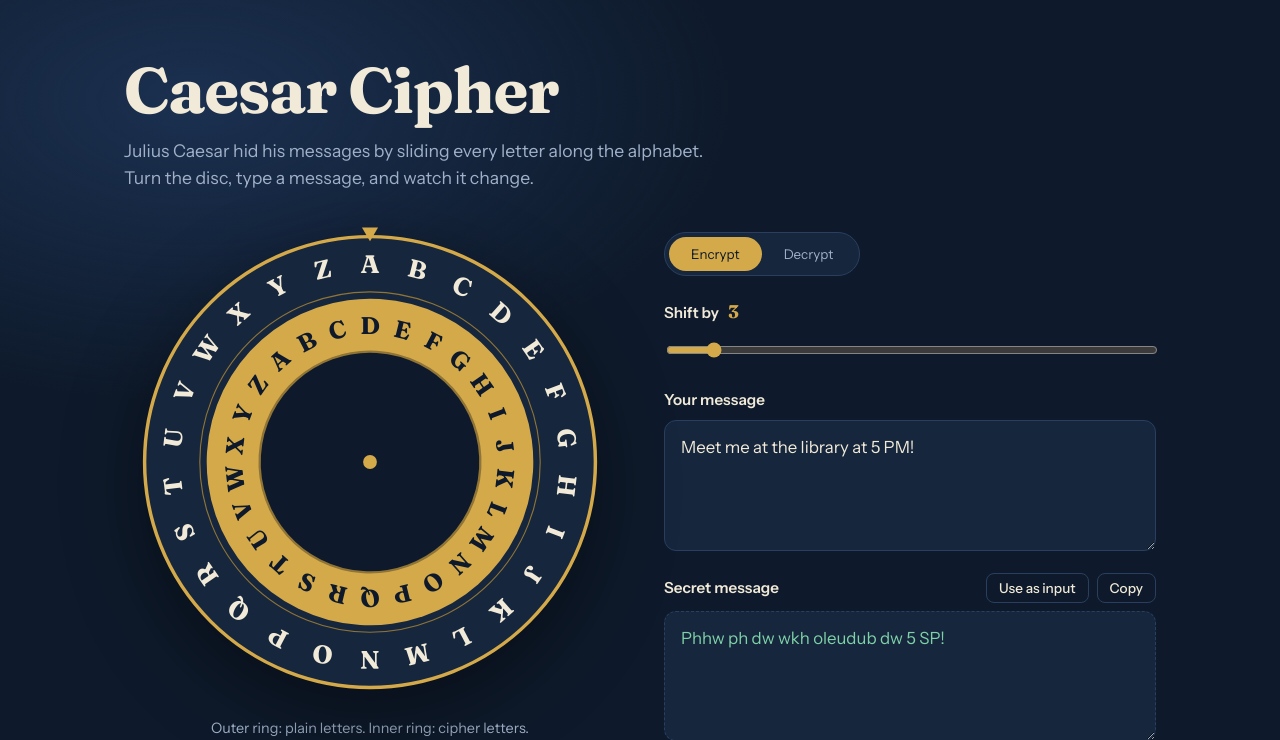
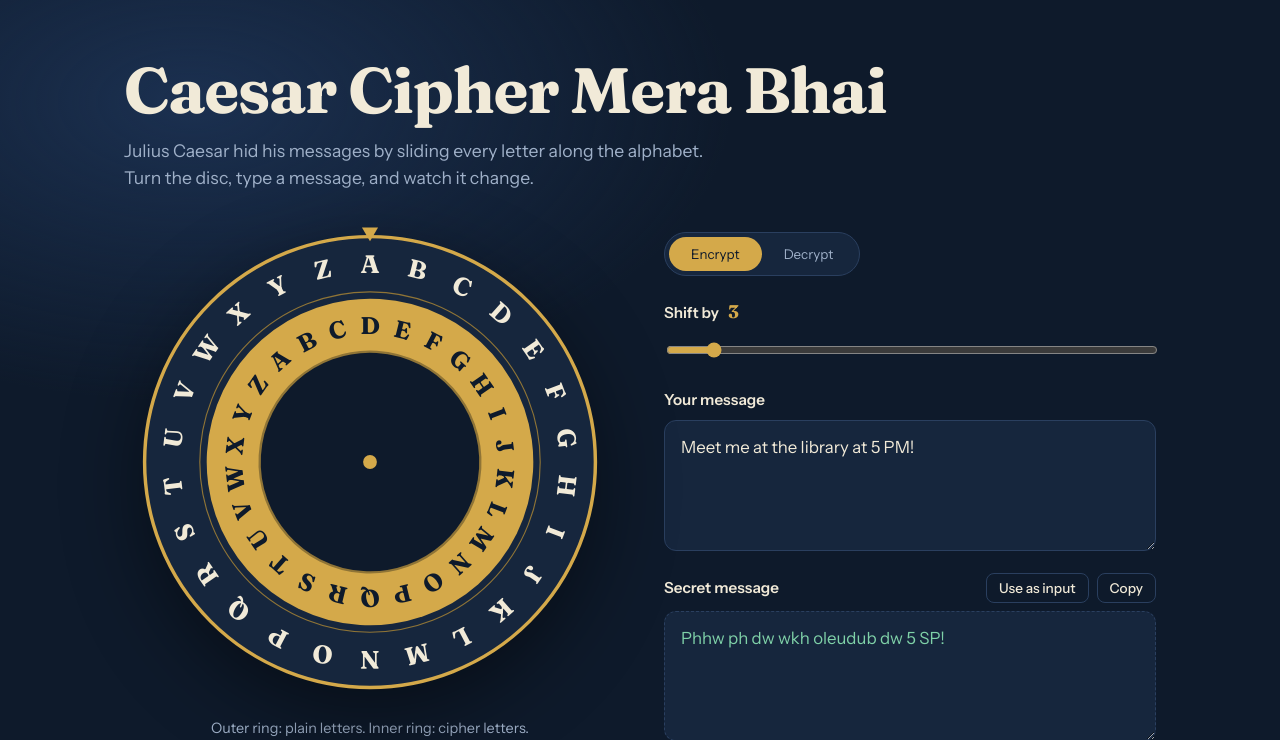
Before and after one commit to Amandeep9211/caesar-cipher-springboot, a Spring Boot app: page / in a window 1280 px wide. Shown: the top 740 px of the page. Run offline with Spring Boot 4, Linux system fonts and the light colour scheme.

Commit message:
Added new file

```diff
--- a/src/main/resources/static/index.html
+++ b/src/main/resources/static/index.html
@@ -12,7 +12,7 @@
 <body>
 <main class="page">
   <header class="intro">
-    <h1>Caesar Cipher</h1>
+    <h1>Caesar Cipher Mera Bhai</h1>
     <p>Julius Caesar hid his messages by sliding every letter along the alphabet. Turn the disc, type a message, and watch it change.</p>
   </header>
 
```
